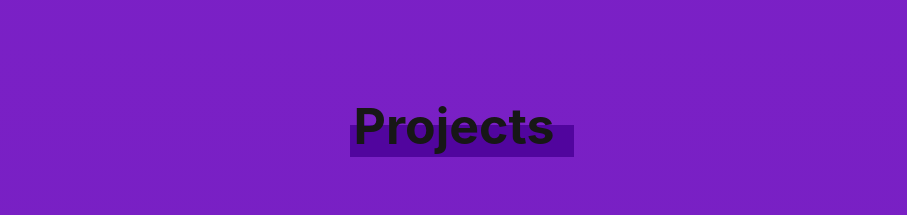
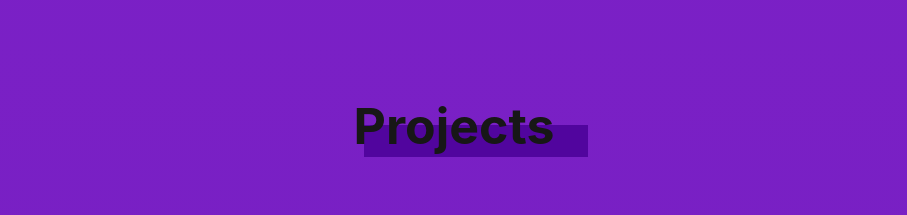
Before and after one commit to cosmicchimp/Portfolio, a Next.js app: page / in a window 1280 px wide. Shown: the part 8900-9115 px from the top of the page, without its empty margins (186-1093 px from the left). Built offline with nearby package versions, Linux system fonts and the light colour scheme.

Commit message:
Grammar change

```diff
--- a/app/page.css
+++ b/app/page.css
@@ -38,7 +38,7 @@
   height: 2rem;
   position: relative;
   top: -31px;
-  left: 8px;
+  left: 22px;
   z-index: 1;
 }
 
```
